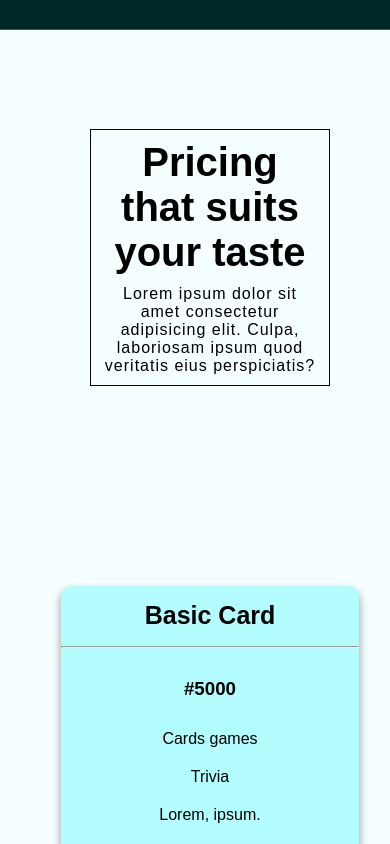
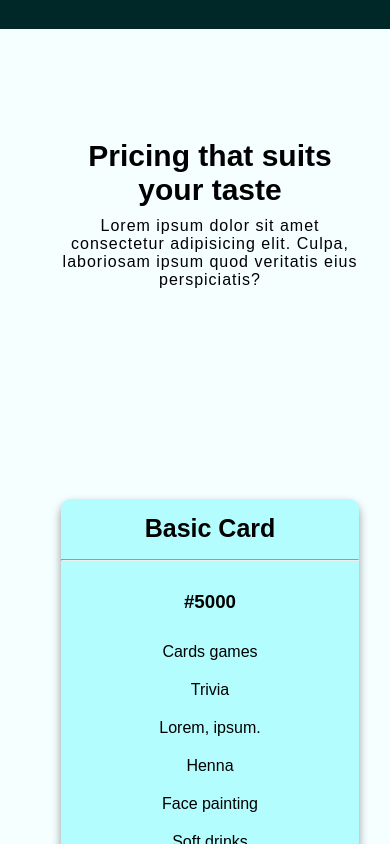
Before and after one commit to 7sololade/dynamic-muslims, a React (Create React App) app: page / in a window 390 px wide. Shown: the part 4200-5044 px from the top of the page. Built offline with nearby package versions, Linux system fonts and the light colour scheme; a web font is replaced by a local one.

Commit message:
new changes to the mobile layout

```diff
--- a/src/styles/Newsletter.css
+++ b/src/styles/Newsletter.css
@@ -13,14 +13,14 @@
     justify-content: center;
     flex-direction: column;
     text-align: center;
-    border: 2px solid blue;
+    /* border: 2px solid blue; */
     gap: 30px;
     background-image: url('../assets/1000_F_501523654_iTeRiR15SpnekpBQCWf11sip7THqF5oU.jpg');
     background-position: center center;
     background-size: cover;
     background-repeat: no-repeat;
     background-blend-mode: multiply;
-    background-color: #010d0df1;
+    background-color: #011919f1;
     /* background: linear-gradient(-175deg, #002828, #e30602); */
     backdrop-filter: blur(10px);
 }
--- a/src/styles/Offer.css
+++ b/src/styles/Offer.css
@@ -10,7 +10,7 @@
     align-items: flex-start;
     flex-direction: column;
     background-color: var(--text);
-    outline: 1px solid crimson;
+    /* outline: 1px solid crimson; */
     /* justify-content: space-between; */
 }
 
--- a/src/styles/Pricing.css
+++ b/src/styles/Pricing.css
@@ -25,7 +25,7 @@
 .pricing-content{
     width: 60vw;
     margin: 0 auto;
-    border: 1px solid black;
+    /* border: 1px solid black; */
     /* margin: 50px auto; */
     display: flex;
     text-align: center;
@@ -152,7 +152,7 @@
 @media (width < 800px) {
 
     .pricing-content{
-        width: 65%;
+        width: 85%;
     }
 
 }
@@ -169,3 +169,16 @@
         width: 90%;
     }
 }
+
+@media (width < 600px) {
+
+    .pricing-content{
+        width: 90%;
+    }
+
+    .pricing-content h1{
+        font-weight: 600px;
+        font-size: 30px;
+    }
+
+}
```
